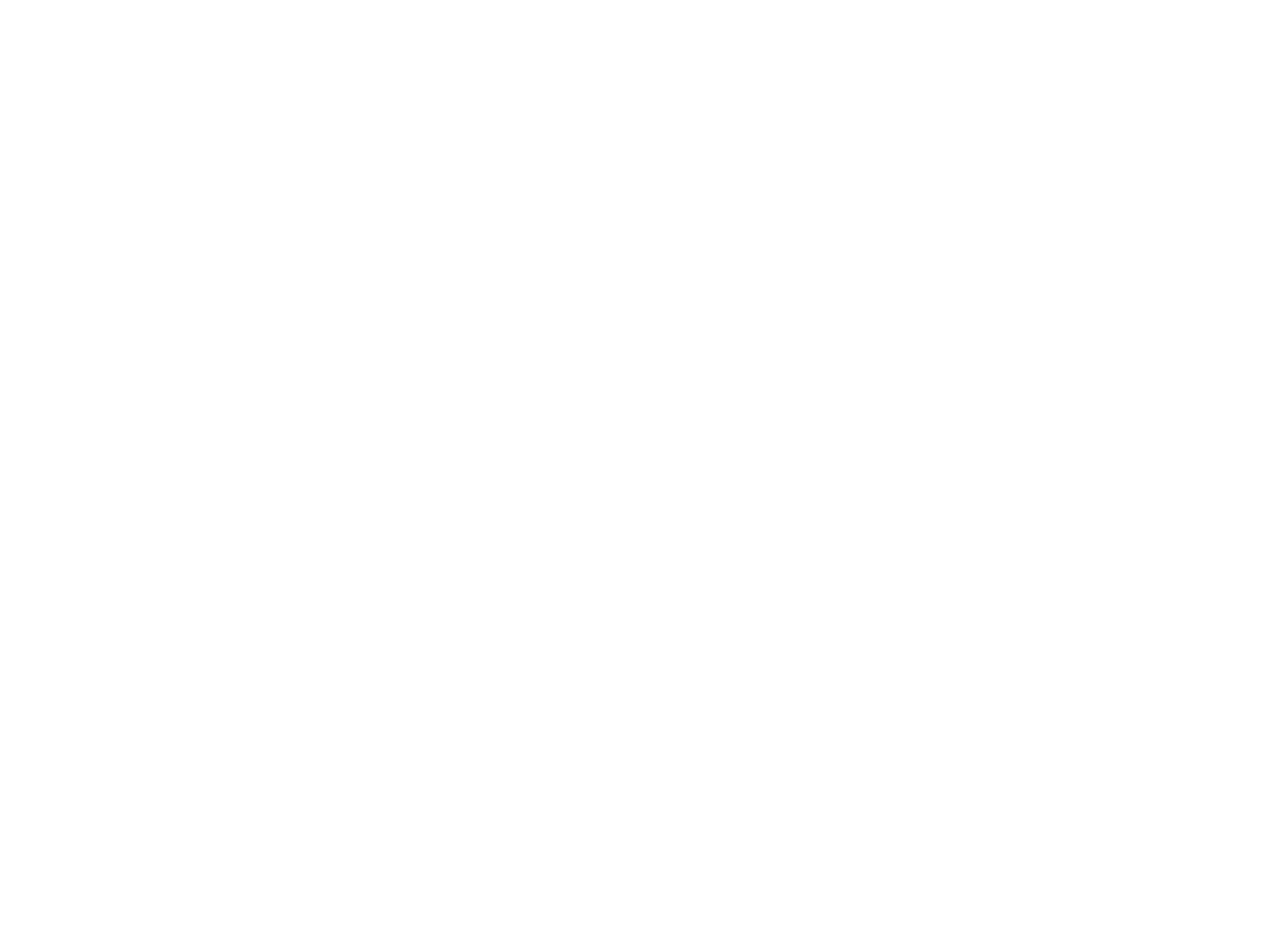
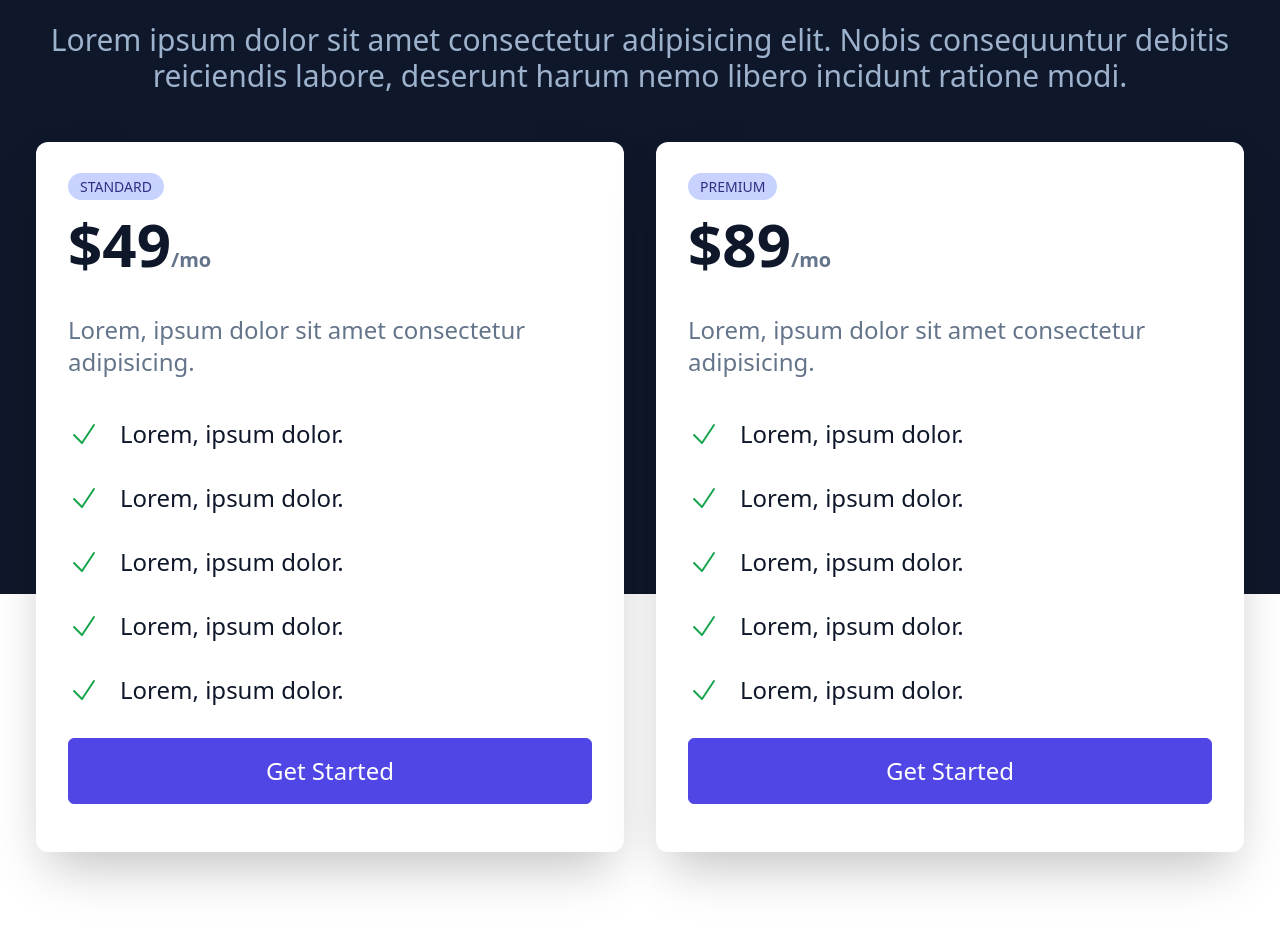
Before and after one commit to thomasthuynh/cloud-management-app, a React (Vite) app: page / in a window 1280 px wide. Shown: the part 3220-4146 px from the top of the page. Before the commit the page ends 3014 px from the top, so only its background shows below. Built offline with nearby package versions, Linux system fonts and the light colour scheme.

Commit message:
Added and styled pricing section

```diff
--- a/src/App.jsx
+++ b/src/App.jsx
@@ -2,6 +2,7 @@
 import AllInOne from "./components/AllInOne"
 import Hero from "./components/Hero"
 import Nav from "./components/Nav"
+import Pricing from "./components/Pricing"
 import Support from "./components/Support"
 
 function App() {
@@ -13,6 +14,7 @@
       <About />
       <Support />
       <AllInOne />
+      <Pricing />
     </div>
   )
 }
--- /dev/null
+++ b/src/components/Pricing.jsx
@@ -0,0 +1,106 @@
+import React from "react";
+import { CheckIcon } from "@heroicons/react/24/solid";
+
+const Pricing = () => {
+  return (
+    <div className="w-full text-white my-24">
+      <div className="w-full h-[800px] bg-slate-900 absolute mix-blend-overlay"></div>
+
+      <div className="max-w-[1240px] mx-auto py-12">
+        <div className="text-center py-8 text-slate-300">
+          <h2 className="text-3xl uppercase">Pricing</h2>
+          <h3 className="text-5xl font-bold text-white py-8">
+            The right price for your research.
+          </h3>
+          <p className="text-3xl">
+            Lorem ipsum dolor sit amet consectetur adipisicing elit. Nobis
+            consequuntur debitis reiciendis labore, deserunt harum nemo libero
+            incidunt ratione modi.
+          </p>
+        </div>
+
+        <div className="grid md:grid-cols-2">
+          <div className="relative bg-white text-slate-900 m-4 p-8 rounded-xl shadow-2xl">
+            <span className="uppercase px-3 py-1 bg-indigo-200 text-indigo-900 rounded-2xl text-sm">
+              Standard
+            </span>
+
+            <div>
+              <p className="text-6xl font-bold py-4">
+                $49<span className="text-xl text-slate-500">/mo</span>
+              </p>
+            </div>
+            <p className="text-2xl py-6 text-slate-500">
+              Lorem, ipsum dolor sit amet consectetur adipisicing.
+            </p>
+
+            <div className="text-2xl">
+              <p className="flex py-4">
+                <CheckIcon className="w-8 mr-5 text-green-600" />
+                Lorem, ipsum dolor.
+              </p>
+              <p className="flex py-4">
+                <CheckIcon className="w-8 mr-5 text-green-600" />
+                Lorem, ipsum dolor.
+              </p>
+              <p className="flex py-4">
+                <CheckIcon className="w-8 mr-5 text-green-600" />
+                Lorem, ipsum dolor.
+              </p>
+              <p className="flex py-4">
+                <CheckIcon className="w-8 mr-5 text-green-600" />
+                Lorem, ipsum dolor.
+              </p>
+              <p className="flex py-4">
+                <CheckIcon className="w-8 mr-5 text-green-600" />
+                Lorem, ipsum dolor.
+              </p>
+              <button className="w-full py-4 my-4">Get Started</button>
+            </div>
+          </div>
+
+          <div className="relative bg-white text-slate-900 m-4 p-8 rounded-xl shadow-2xl">
+            <span className="uppercase px-3 py-1 bg-indigo-200 text-indigo-900 rounded-2xl text-sm">
+              Premium
+            </span>
+
+            <div>
+              <p className="text-6xl font-bold py-4">
+                $89<span className="text-xl text-slate-500">/mo</span>
+              </p>
+            </div>
+            <p className="text-2xl py-6 text-slate-500">
+              Lorem, ipsum dolor sit amet consectetur adipisicing.
+            </p>
+
+            <div className="text-2xl">
+              <p className="flex py-4">
+                <CheckIcon className="w-8 mr-5 text-green-600" />
+                Lorem, ipsum dolor.
+              </p>
+              <p className="flex py-4">
+                <CheckIcon className="w-8 mr-5 text-green-600" />
+                Lorem, ipsum dolor.
+              </p>
+              <p className="flex py-4">
+                <CheckIcon className="w-8 mr-5 text-green-600" />
+                Lorem, ipsum dolor.
+              </p>
+              <p className="flex py-4">
+                <CheckIcon className="w-8 mr-5 text-green-600" />
+                Lorem, ipsum dolor.
+              </p>
+              <p className="flex py-4">
+                <CheckIcon className="w-8 mr-5 text-green-600" />
+                Lorem, ipsum dolor.
+              </p>
+              <button className="w-full py-4 my-4">Get Started</button>
+            </div>
+          </div>
+        </div>
+      </div>
+    </div>
+  );
+};
+
+export default Pricing;
```
